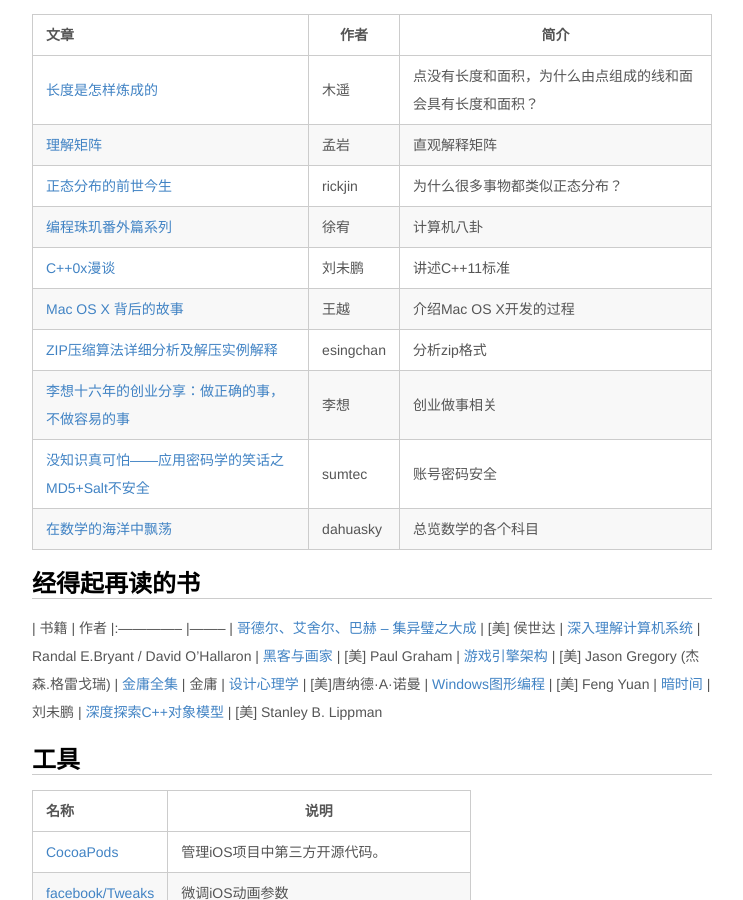
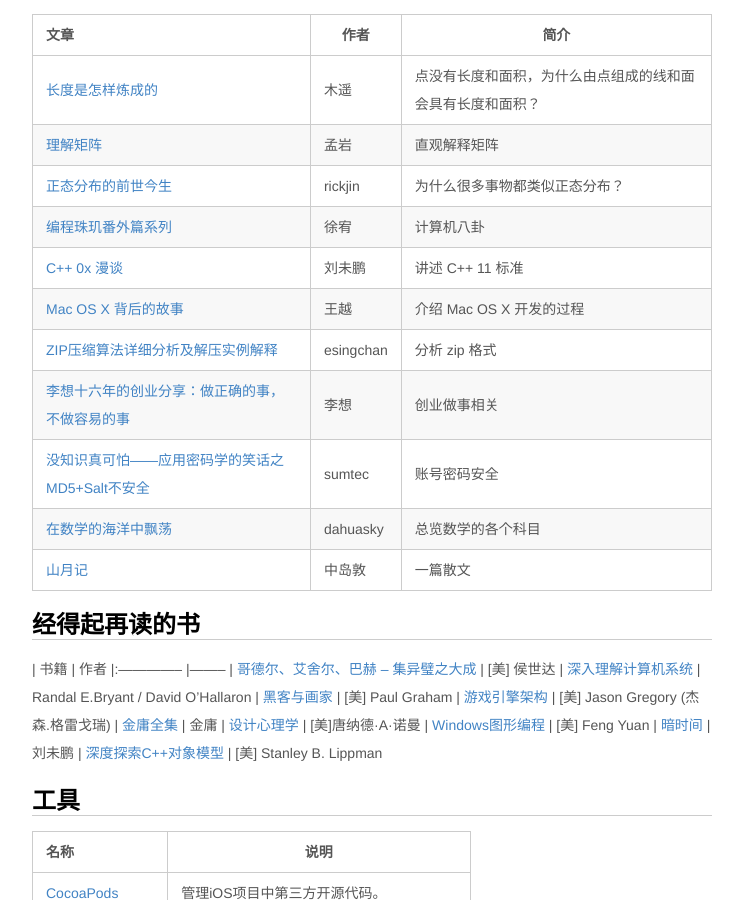
Before and after one commit to jzpangpang/hjcapple.github.com, a Jekyll site: the page built from mark.markdown, in a window 1280 px wide and 900 px high, scrolled down 363 px. Shown: the whole window, without its empty margins (268-1011 px from the left). Built offline with Jekyll 4.4.1, drawn with Linux system fonts in a browser that asks for light colours; nearby versions of some CDN libraries; Markdown is read by kramdown in place of the engine named in the settings; some of the changed text lies outside the part shown.

Commit message:
修改备忘

```diff
--- a/mark.markdown
+++ b/mark.markdown
@@ -13,12 +13,13 @@
 | [理解矩阵](http://blog.csdn.net/myan/article/details/647511) | 孟岩 | 直观解释矩阵
 | [正态分布的前世今生](http://www.52nlp.cn/正态分布的前世今生pdf-版) | rickjin | 为什么很多事物都类似正态分布？
 | [编程珠玑番外篇系列](http://blog.youxu.info) | 徐宥 | 计算机八卦
-| [C++0x漫谈](http://blog.csdn.net/pongba/article/category/158724) | 刘未鹏 | 讲述C++11标准
-| [Mac OS X 背后的故事](http://www.douban.com/group/topic/23658084/) | 王越 | 介绍Mac OS X开发的过程
-| [ZIP压缩算法详细分析及解压实例解释](http://www.cnblogs.com/esingchan/p/3958962.html) | esingchan | 分析zip格式
+| [C++ 0x 漫谈](http://blog.csdn.net/pongba/article/category/158724) | 刘未鹏 | 讲述 C++ 11 标准
+| [Mac OS X 背后的故事](http://www.douban.com/group/topic/23658084/) | 王越 | 介绍 Mac OS X 开发的过程
+| [ZIP压缩算法详细分析及解压实例解释](http://www.cnblogs.com/esingchan/p/3958962.html) | esingchan | 分析 zip 格式
 | [李想十六年的创业分享：做正确的事，不做容易的事](http://blog.jobbole.com/89975/) | 李想 | 创业做事相关
 | [没知识真可怕——应用密码学的笑话之MD5+Salt不安全](http://blog.sina.com.cn/s/blog_77e8d1350100wfc7.html) | sumtec | 账号密码安全
 | [在数学的海洋中飘荡](https://dahuasky.wordpress.com/2009/01/22/在数学的海洋中飘荡/) |dahuasky | 总览数学的各个科目
+| [山月记](http://mp.weixin.qq.com/s?__biz=MzAxNDY1Mzk5Mw==&mid=401481391&idx=1&sn=9dd9f4ba180e3c8dc4d0842284e114f3#rd) |中岛敦 | 一篇散文
 
 ## 经得起再读的书
 | 书籍           | 作者
@@ -80,6 +81,7 @@
 | [GCDWebServer] | Lightweight GCD based HTTP server for OS X & iOS
 | [popping](https://github.com/schneiderandre/popping) | A collection of animation examples for iOS apps.
 | [Cartography](https://github.com/robb/Cartography) | A declarative Auto Layout DSL for Swift
+| [Anti-Grain Geometry](http://www.antigrain.com/index.html) | High Fidelity 2D Graphics
 
 [ReactiveCocoa]: https://github.com/ReactiveCocoa/ReactiveCocoa
 [BlocksKit]: 		https://github.com/zwaldowski/BlocksKit
```
